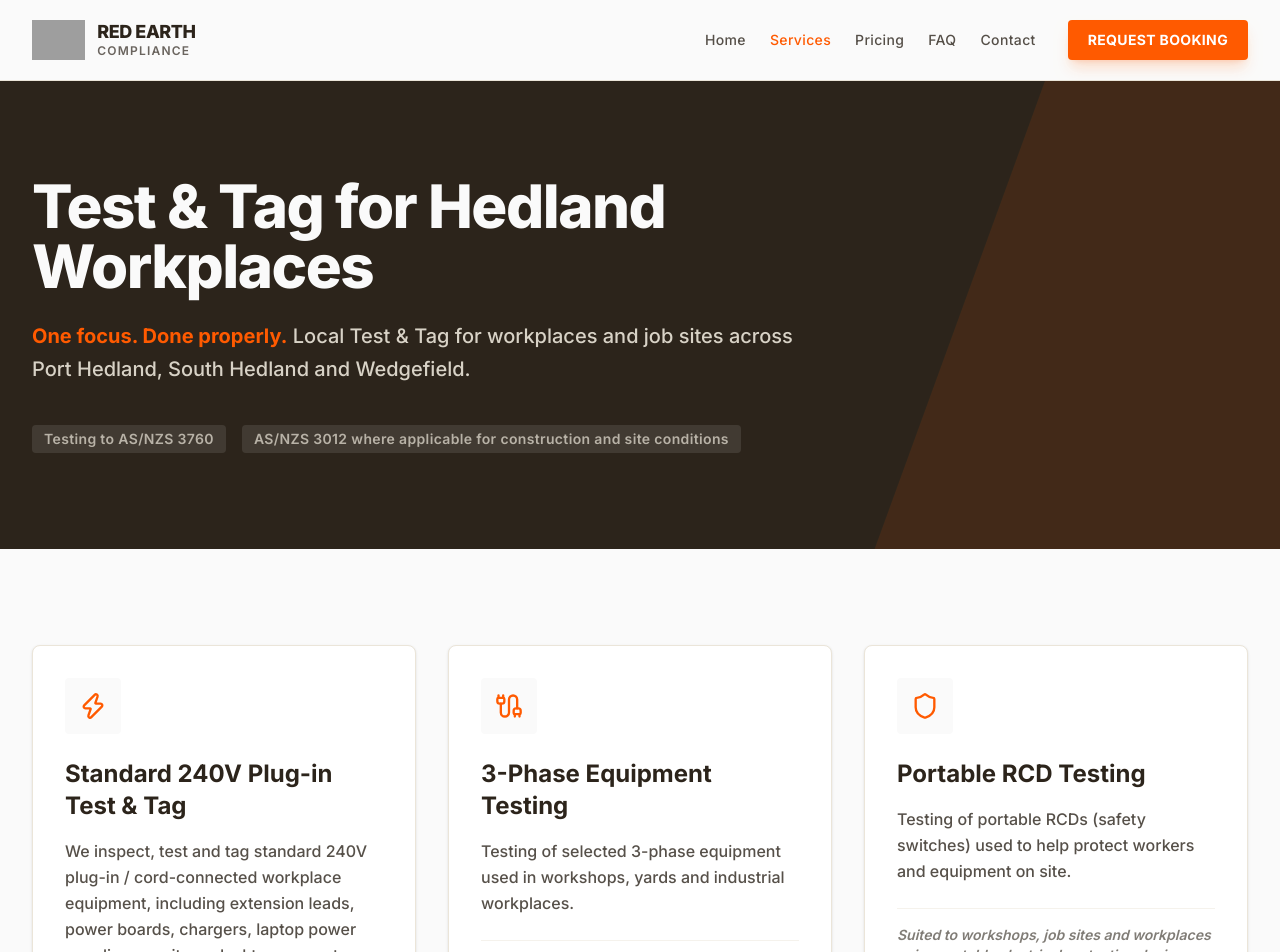
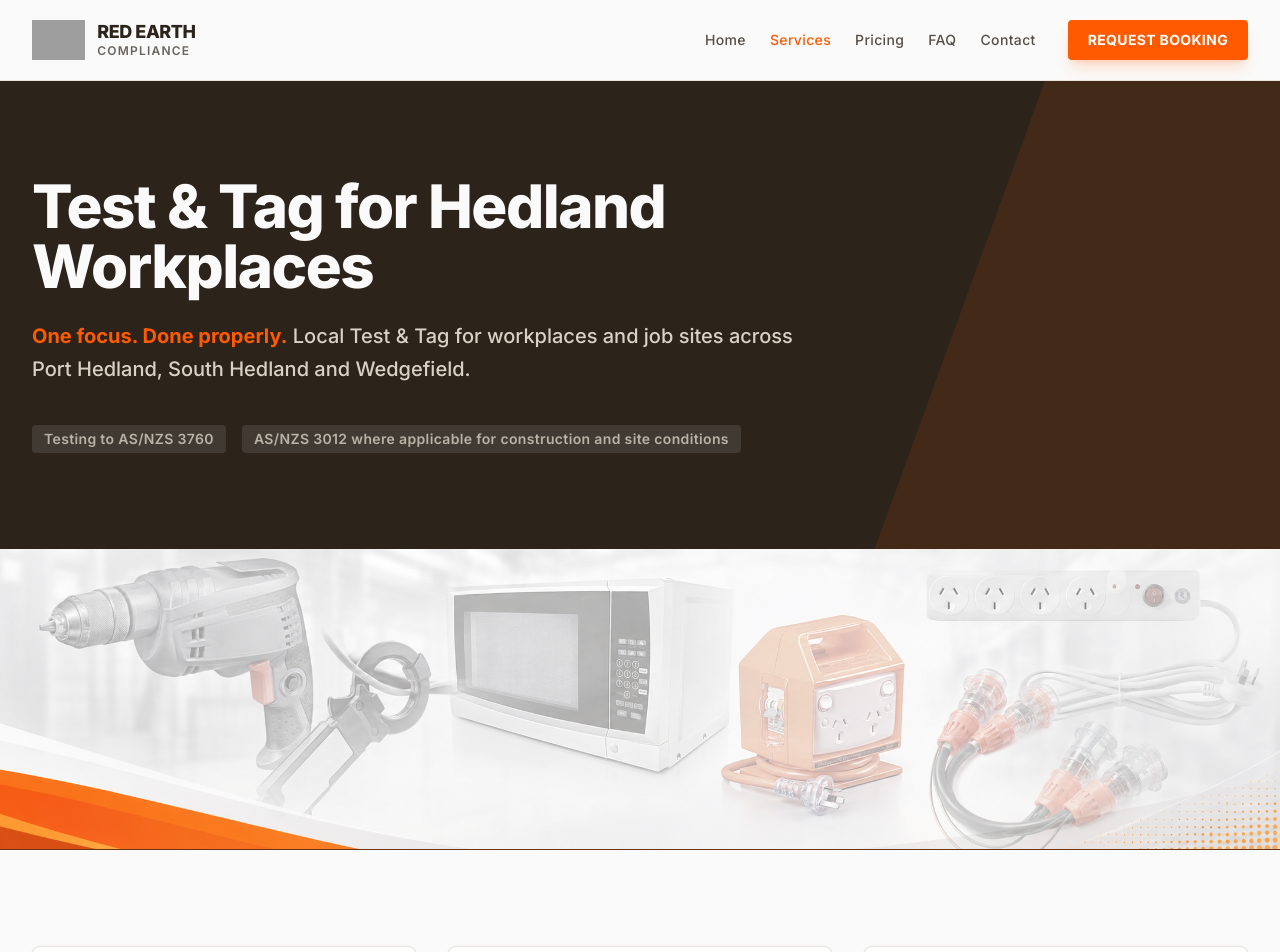
Before and after one commit to daaddd333/Red-Earth-Compliance, a React (Vite) app: page /services in a window 1280 px wide. Shown: the top 952 px of the page. Built offline with nearby package versions, Linux system fonts and the light colour scheme; grey boxes are pictures that could not be loaded.

Commit message:
Add Services equipment strip

```diff
--- a/src/pages/Services.tsx
+++ b/src/pages/Services.tsx
@@ -20,6 +20,16 @@ export default function Services() {
             </div>
           </div>
         </div>
+      </section>
+
+      {/* Services Equipment Strip */}
+      <section className="bg-ink overflow-hidden border-b border-primary/30">
+        <img
+          src="/images/services-equipment-strip.png"
+          alt=""
+          aria-hidden="true"
+          className="h-[180px] w-full object-cover object-center sm:h-[200px] lg:h-[300px]"
+        />
       </section>
 
       {/* Services Grid */}
```
